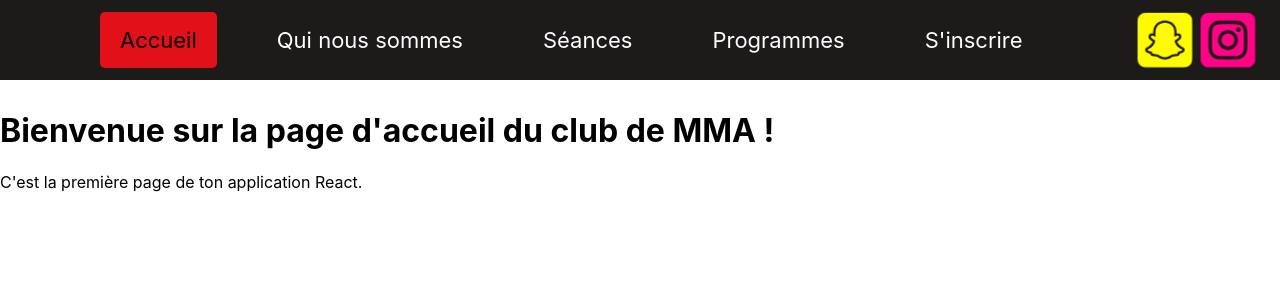
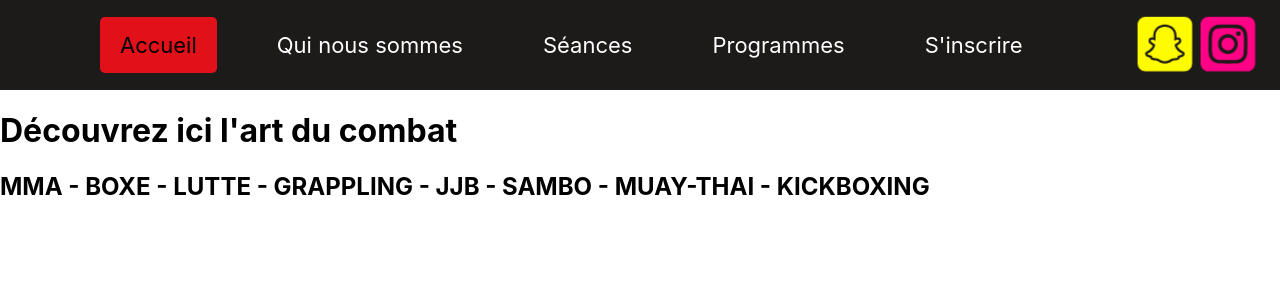
Before and after one commit to YHA76/my-mma-club-frontend, a React (Create React App) app: page / in a window 1280 px wide. Shown: the top 300 px of the page. Built offline with nearby package versions, Linux system fonts and the light colour scheme.

Commit message:
add social network

```diff
--- a/src/components/NavBar.js
+++ b/src/components/NavBar.js
@@ -35,14 +35,18 @@ function Navbar() {
         </li>
       </ul>
       <div className="socialIcons">
+        <a href='https://www.snapchat.com/add/mmacasbahfight?invite_id=rCJkCARU&locale=fr_FR&share_id=RydhjjbpRVi0UUa33pOCGQ&sid=559b3f2fd9bc4ea0a21470a07e8e47f5'>
         <FontAwesomeIcon
           icon={faSquareSnapchat}
           beat
-          style={{color: "#fffc00",}} />
+          style={{color: "#fffc00",}}/>
+          </a>
+          <a href='https://www.instagram.com/mmacasbahfight/?igshid=OGQ5ZDc2ODk2ZA%3D%3D&utm_source=qr'>
         <FontAwesomeIcon
           icon={faSquareInstagram}
           beat
           style={{color: "#ff0285",}} />
+          </a>
         </div>
 
     </nav>
--- a/src/views/Home.js
+++ b/src/views/Home.js
@@ -6,8 +6,8 @@ function Home() {
     <div>
       <Navbar />
       <div style={{ paddingTop: '90px' }}>
-        <h1>Bienvenue sur la page d'accueil du club de MMA !</h1>
-        <p>C'est la première page de ton application React.</p>
+        <h1>Découvrez ici l'art du combat</h1>
+        <h2>MMA   -  BOXE  -  LUTTE  -  GRAPPLING -  JJB  -  SAMBO -  MUAY-THAI  -  KICKBOXING</h2>
       </div>
     </div>
   );
```
Also changed, not shown: src/styles/styles.css (added).
